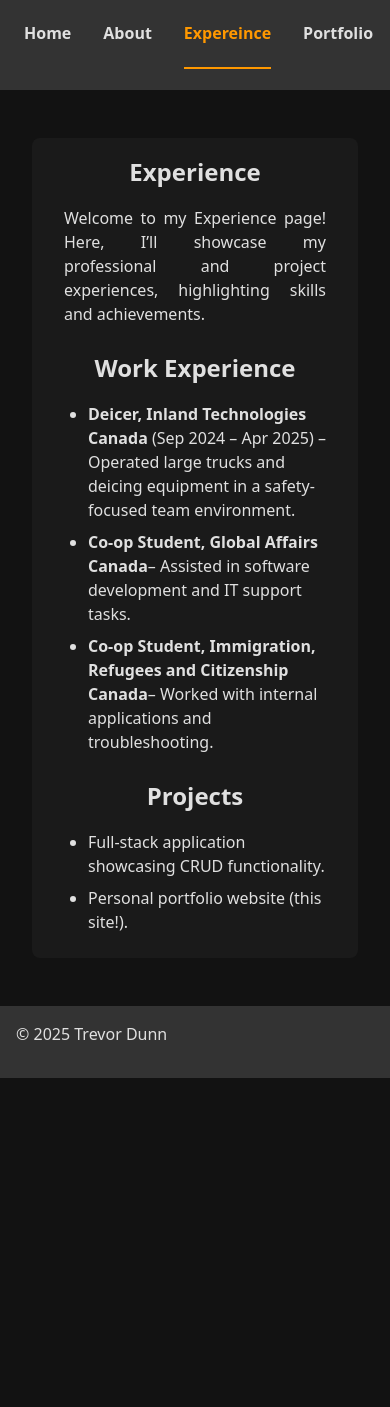
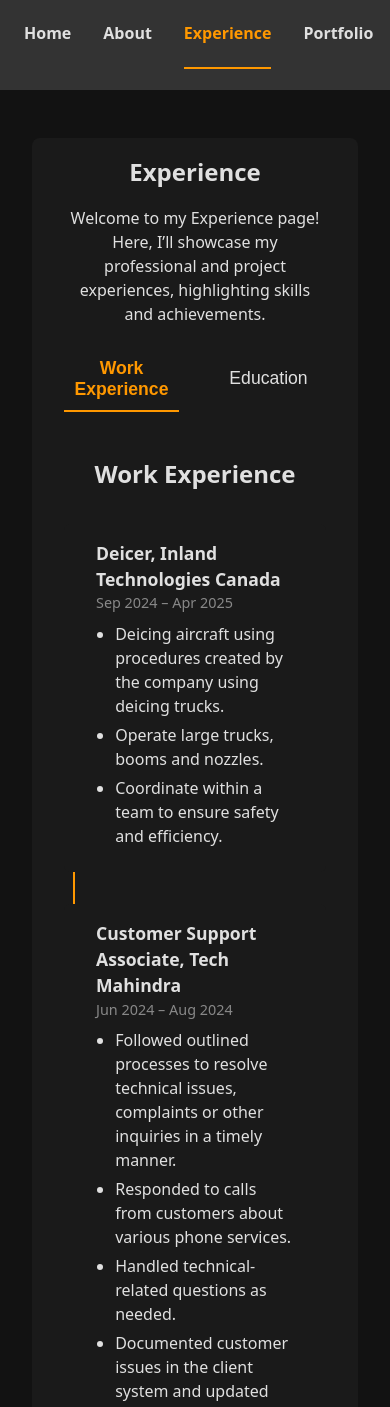
Before and after one commit to trevordunn0902/portfolio-frontend, a React (Vite) app: page /experience in a window 390 px wide. Shown: the top 1407 px of the page. Before the commit the page ends 1078 px from the top, so only its background shows below. Built offline with nearby package versions, Linux system fonts and the light colour scheme.

Commit message:
Added experience to experience page, fixed typos, added styling

```diff
--- a/src/components/Navbar.jsx
+++ b/src/components/Navbar.jsx
@@ -16,7 +16,7 @@ function Navbar({ auth, onLogout }) {
     <div className="nav-links">
       <NavLink to="/" className={({ isActive }) => (isActive ? "active" : "")}>Home</NavLink>
       <NavLink to="/about" className={({ isActive }) => (isActive ? "active" : "")}>About</NavLink>
-      <NavLink to="/experience" className={({ isActive }) => (isActive ? "active" : "")}>Expereince</NavLink>
+      <NavLink to="/experience" className={({ isActive }) => (isActive ? "active" : "")}>Experience</NavLink>
       <NavLink to="/portfolio" className={({ isActive }) => (isActive ? "active" : "")}>Portfolio</NavLink>
       <NavLink to="/contact" className={({ isActive }) => (isActive ? "active" : "")}>Contact</NavLink>
 
--- a/src/pages/Experience.css
+++ b/src/pages/Experience.css
@@ -1,39 +1,217 @@
 /* src/pages/Experience.css */
 
+/* -------------------------------
+   Section Base Styles
+---------------------------------*/
 .experience-section {
   width: 100%;
   max-width: 900px;
-  margin: 2rem 0;
+  margin: 2rem auto;
   padding: 1rem 2rem;
   background-color: var(--card-bg);
   border-radius: 8px;
   color: var(--text-color);
 }
 
-/* Section headings */
-.experience-section h1,
-.experience-section h2 {
+.experience-section h1 {
   text-align: center;
   margin-bottom: 1rem;
 }
 
-/* Subheadings for lists */
-.experience-section h2 {
-  margin-top: 1.5rem;
+.experience-section p {
+  margin-bottom: 1.5rem;
+  text-align: center;
 }
 
-/* Paragraphs */
-.experience-section p {
-  margin-bottom: 1rem;
-  text-align: justify;
+/* -------------------------------
+   Tabs
+---------------------------------*/
+.experience-tabs {
+  display: flex;
+  justify-content: center;
+  gap: 2rem;
+  margin-bottom: 2rem;
+  position: relative;
 }
 
-/* Lists */
-.experience-section ul {
-  margin-top: 0.5rem;
-  padding-left: 1.5rem;
+.experience-tabs button {
+  position: relative;
+  padding: 0.5rem 0;
+  background: none;
+  border: none;
+  color: var(--text-color);
+  font-size: 1.1rem;
+  cursor: pointer;
+  transition: color 0.3s ease;
 }
 
-.experience-section li {
+.experience-tabs button:hover {
+  color: var(--accent-color, #ff9800);
+}
+
+.experience-tabs button::after {
+  content: "";
+  position: absolute;
+  left: 0;
+  bottom: -4px;
+  width: 100%;
+  height: 2px;
+  background: var(--accent-color, #ff9800);
+  transform: scaleX(0);
+  transform-origin: right;
+  transition: transform 0.3s ease;
+}
+
+.experience-tabs button.active::after {
+  transform: scaleX(1);
+  transform-origin: left;
+}
+
+.experience-tabs .active {
+  color: var(--accent-color, #ff9800);
+  font-weight: bold;
+}
+
+/* -------------------------------
+   Fade Animation Wrapper
+---------------------------------*/
+.fade {
+  opacity: 0;
+  transform: translateY(10px);
+  transition: opacity 0.4s ease, transform 0.4s ease;
+  height: 0;
+  overflow: hidden;
+}
+
+.fade.visible {
+  opacity: 1;
+  transform: translateY(0);
+  height: auto;
+}
+
+/* -------------------------------
+   Timeline Items Container (Center Line)
+---------------------------------*/
+.timeline-items {
+  position: relative;
+  padding: 0;
+}
+
+/* Center vertical line through items only */
+.timeline-items::before {
+  content: "";
+  position: absolute;
+  top: 0;
+  left: 50%;
+  transform: translateX(-50%);
+  width: 2px;
+  height: 100%;
+  background-color: var(--accent-color, #ff9800);
+}
+
+/* Timeline Items */
+.timeline-item {
+  position: relative;
+  width: 45%;
+  padding: 0.5rem 1rem;
+  margin: 2rem 0;
+  background: var(--card-bg);
+  border-radius: 6px;
+  transition: transform 0.3s ease, box-shadow 0.3s ease, background 0.3s ease;
+}
+
+/* Left-side items */
+.timeline-item:nth-child(odd) {
+  left: 0;
+  text-align: right;
+}
+
+/* Right-side items */
+.timeline-item:nth-child(even) {
+  left: 55%;
+  text-align: left;
+}
+
+/* Timeline Dot */
+.timeline-dot {
+  position: absolute;
+  top: 0.5rem;
+  width: 14px;
+  height: 14px;
+  background: var(--accent-color, #ff9800);
+  border-radius: 50%;
+  border: 2px solid var(--card-bg);
+  transition: transform 0.3s ease, background 0.3s ease;
+}
+
+/* Dot positions for left/right */
+.timeline-item:nth-child(odd) .timeline-dot {
+  right: -8px;
+}
+
+.timeline-item:nth-child(even) .timeline-dot {
+  left: -8px;
+}
+
+/* Hover Effects */
+.timeline-item:hover {
+  transform: translateY(-2px);
+  box-shadow: 0 8px 20px rgba(0,0,0,0.15);
+  background: var(--card-bg);
+}
+
+.timeline-item:hover .timeline-dot {
+  transform: scale(1.2);
+}
+
+/* Timeline Content */
+.timeline-content {
+  padding: 0.5rem 1rem;
+}
+
+.timeline-content h3 {
+  margin: 0;
+  font-size: 1.1rem;
+}
+
+.timeline-date {
+  font-size: 0.9rem;
+  color: var(--muted-text, #888);
+  display: block;
   margin-bottom: 0.5rem;
 }
+
+.timeline-content ul {
+  padding-left: 1.2rem;
+  margin: 0.5rem 0;
+}
+
+.timeline-content li {
+  margin-bottom: 0.3rem;
+}
+
+/* Responsive: stack items on small screens */
+@media (max-width: 768px) {
+  .timeline-item {
+    width: 100% !important;
+    left: 0 !important;
+    text-align: left !important;
+  }
+
+  .timeline-dot {
+    left: -1.1rem !important;
+    right: auto !important;
+  }
+
+  .timeline-items::before {
+    left: 10px; /* keep the line on left for mobile */
+  }
+}
+
+/* -------------------------------
+   Text Highlight (Selection)
+---------------------------------*/
+::selection {
+  background-color: var(--card-bg);
+  color: var(--text-color);
+}
--- a/src/pages/Experience.jsx
+++ b/src/pages/Experience.jsx
@@ -1,8 +1,10 @@
 // src/pages/Experience.jsx
+import { useState } from 'react';
 import './Experience.css';
 
+function Experience() {
+  const [activeTab, setActiveTab] = useState("work"); // "work" or "education"
 
-function Experience() {
   return (
     <section className="experience-section">
       <h1>Experience</h1>
@@ -11,34 +13,122 @@ function Experience() {
         experiences, highlighting skills and achievements.
       </p>
 
-      <div>
-        <h2>Work Experience</h2>
-        <ul>
-          <li>
-            <strong>Deicer, Inland Technologies Canada</strong> (Sep 2024 – Apr 2025)
-            – Operated large trucks and deicing equipment in a safety-focused team environment.
-          </li>
-          <li>
-            <strong>Co-op Student, Global Affairs Canada</strong>
-            – Assisted in software development and IT support tasks.
-          </li>
-          <li>
-            <strong>Co-op Student, Immigration, Refugees and Citizenship Canada</strong>
-            – Worked with internal applications and troubleshooting.
-          </li>
-        </ul>
+      {/* Tab Buttons */}
+      <div className="experience-tabs">
+        <button
+          className={activeTab === "work" ? "active" : ""}
+          onClick={() => setActiveTab("work")}
+        >
+          Work Experience
+        </button>
+        <button
+          className={activeTab === "education" ? "active" : ""}
+          onClick={() => setActiveTab("education")}
+        >
+          Education
+        </button>
       </div>
 
-      <div>
-        <h2>Projects</h2>
-        <ul>
-          <li>Full-stack application showcasing CRUD functionality.</li>
-          <li>Personal portfolio website (this site!).</li>
-        </ul>
+      {/* Work Experience Timeline */}
+      <div className={`fade ${activeTab === "work" ? "visible" : ""}`}>
+        {activeTab === "work" && (
+          <div className="timeline">
+            <h2>Work Experience</h2>
+            <div className="timeline-items">
+              <div className="timeline-item">
+                <div className="timeline-dot"></div>
+                <div className="timeline-content">
+                  <h3>Deicer, Inland Technologies Canada</h3>
+                  <span className="timeline-date">Sep 2024 – Apr 2025</span>
+                  <ul>
+                    <li>Deicing aircraft using procedures created by the company using deicing trucks.</li>
+                    <li>Operate large trucks, booms and nozzles.</li>
+                    <li>Coordinate within a team to ensure safety and efficiency.</li>
+                  </ul>
+                </div>
+              </div>
+
+              <div className="timeline-item">
+                <div className="timeline-dot"></div>
+                <div className="timeline-content">
+                  <h3>Customer Support Associate, Tech Mahindra</h3>
+                  <span className="timeline-date">Jun 2024 – Aug 2024</span>
+                  <ul>
+                    <li>Followed outlined processes to resolve technical issues, complaints or other inquiries in a timely manner.</li>
+                    <li>Responded to calls from customers about various phone services.</li>
+                    <li>Handled technical-related questions as needed.</li>
+                    <li>Documented customer issues in the client system and updated customer records.</li>
+                  </ul>
+                </div>
+              </div>
+
+              <div className="timeline-item">
+                <div className="timeline-dot"></div>
+                <div className="timeline-content">
+                  <h3>Information Technology Student, Immigration, Refugees and Citizenship Canada</h3>
+                  <span className="timeline-date">Sep 2022 – Dec 2022</span>
+                  <ul>
+                    <li>Responded to client requests through tickets, ensuring timely resolution of issues.</li>
+                    <li>Experience setting up and resolving application issues, along with Windows 7, 10, 11.</li>
+                    <li>Resolved physical issues with hardware, such as hard drives, mice, keyboards, and monitors.</li>
+                    <li>Collaborated with other support groups and team members to resolve large-scale issues.</li>
+                  </ul>
+                </div>
+              </div>
+
+              <div className="timeline-item">
+                <div className="timeline-dot"></div>
+                <div className="timeline-content">
+                  <h3>WalkMe Test Team, Global Affairs Canada</h3>
+                  <span className="timeline-date">May 2022 – Aug 2022</span>
+                  <ul>
+                    <li>Created and modified WalkMe walkthroughs, following company and accessibility standards.</li>
+                    <li>Tested applications and documented successes and errors including photos.</li>
+                    <li>Utilized automation and manual testing to ensure full application functionality.</li>
+                    <li>Communicated with team members and leads to track completed tasks, errors, bugs, and other information.</li>
+                  </ul>
+                </div>
+              </div>
+
+              <div className="timeline-item">
+                <div className="timeline-dot"></div>
+                <div className="timeline-content">
+                  <h3>Quality Assurance Analyst, Global Affairs Canada</h3>
+                  <span className="timeline-date">Jan 2021 – Apr 2021</span>
+                  <ul>
+                    <li>Created and modified test cases to ensure effective functionality coverage and adherence to standards.</li>
+                    <li>Prepared test data sets to support execution of test cases.</li>
+                    <li>Executed test cases, documented results; reported issues to developers using bug management systems.</li>
+                    <li>Developed automation test cases to streamline repetitive testing processes.</li>
+                    <li>Maintained clear documentation of test procedures, ensuring reproducibility; communicated known issues to leads and developers.</li>
+                  </ul>
+                </div>
+              </div>
+            </div>
+          </div>
+        )}
+      </div>
+
+      {/* Education Timeline */}
+      <div className={`fade ${activeTab === "education" ? "visible" : ""}`}>
+        {activeTab === "education" && (
+          <div className="timeline">
+            <h2>Education</h2>
+            <div className="timeline-items">
+              <div className="timeline-item">
+                <div className="timeline-dot"></div>
+                <div className="timeline-content">
+                  <h3>Computer Engineering Technology - Computer Science</h3>
+                  <span className="timeline-date">Sep 2020 – Aug 2023</span>
+                  <p>Algonquin College, Ottawa ON</p>
+                </div>
+              </div>
+            </div>
+          </div>
+        )}
       </div>
     </section>
   );
 }
 
-
 export default Experience;
```
